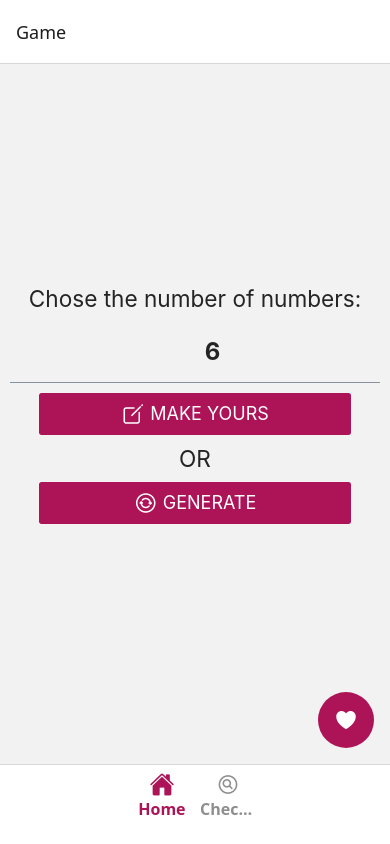
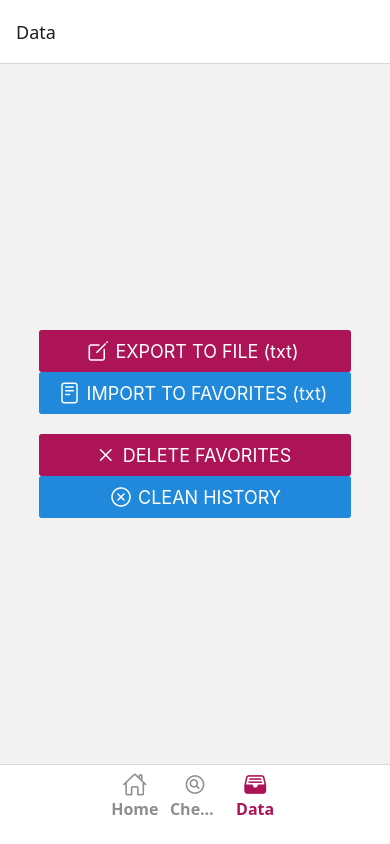
Before and after one commit to MatheusMFranco/better, a React Native app: screen /Data in a window 390 px wide. Built offline with nearby package versions, Linux system fonts and the light colour scheme.

Commit message:
feat: add import, export and clean data

```diff
--- a/package.json
+++ b/package.json
@@ -20,7 +20,9 @@
     "@rneui/themed": "^0.0.0-edge.2",
     "react": "18.3.1",
     "react-native": "0.76.1",
+    "react-native-document-picker": "^9.3.1",
     "react-native-elements": "^3.4.3",
+    "react-native-fs": "^2.20.0",
     "react-native-gesture-handler": "^2.21.2",
     "react-native-reanimated": "^3.16.3",
     "react-native-safe-area-context": "^4.14.0",
--- a/src/App.tsx
+++ b/src/App.tsx
@@ -7,6 +7,7 @@ import Ionicons from 'react-native-vector-icons/Ionicons';
 import { GameProvider } from './context/GameContext';
 import Checker from './views/Checker';
 import StackNavigation from './navigation/StackNavigation';
+import DataManager from './views/DataManager';
 
 const Tab = createBottomTabNavigator();
 
@@ -38,6 +39,9 @@ export default function App() {
                     case 'Checker':
                       iconName = focused ? 'search-circle' : 'search-circle-outline';
                       break;
+                    case 'Data':
+                      iconName = focused ? 'file-tray-full' : 'file-tray-full-outline';
+                      break;
                     default:
                       iconName = 'home';
                   }
@@ -56,6 +60,10 @@ export default function App() {
               name="Checker"
               component={Checker}
             />
+            <Tab.Screen
+              name="Data"
+              component={DataManager}
+            />
           </Tab.Navigator>
         </NavigationContainer>
       </GameProvider>
--- a/src/context/GameContext.tsx
+++ b/src/context/GameContext.tsx
@@ -3,7 +3,13 @@ import AsyncStorage from '@react-native-async-storage/async-storage';
 
 import { GameState } from '../models/GameState.model';
 
-type ActionType = 'createGame' | 'deleteGame' | 'dailyGame' | 'removeAllDailyGame' | 'removeAllSpecialsGame';
+type ActionType =
+  'createGame' |
+  'deleteGame' |
+  'dailyGame' |
+  'removeAllDailyGame' |
+  'removeAllSpecialsGame' |
+  'importToFavorites';
 
 interface Action {
   type: ActionType;
@@ -45,6 +51,13 @@ const actions = {
     return {
       ...state,
       specials: [],
+    };
+  },
+  importToFavorites(state: GameState, action: Action): GameState {
+    const game = action.payload as string[];
+    return {
+      ...state,
+      specials: game,
     };
   },
 };
--- /dev/null
+++ b/src/props/GameContextProps.ts
@@ -0,0 +1,6 @@
+import { GameState } from '../models/GameState.model';
+
+export interface GameContextProps {
+    state: GameState;
+    dispatch: React.Dispatch<any>;
+}
--- /dev/null
+++ b/src/views/DataManager.tsx
@@ -0,0 +1,138 @@
+import React, { useContext, useState } from 'react';
+import {
+  SafeAreaView,
+  StyleSheet,
+  View,
+  Alert,
+} from 'react-native';
+import DocumentPicker from 'react-native-document-picker';
+import RNFS from 'react-native-fs';
+import Ionicons from 'react-native-vector-icons/Ionicons';
+
+import { Button, Dialog, Text } from '@rneui/themed';
+
+import { GameContextProps } from '../props/GameContextProps';
+import GameContext from '../context/GameContext';
+
+const DataManager = () => {
+
+  const FILE_NAME = 'better.txt'
+  const { state, dispatch } = useContext<GameContextProps>(GameContext);
+  const [openDialog, setOpenDialog] = useState(false);
+  const [modalType, setModalType] = useState('');
+
+  const deleteWaning = (selection: 'history' | 'favorites') => {
+    setModalType(selection);
+    setOpenDialog(true);
+  };
+
+  const exportToFile = async () => {
+    try {
+      const filePath = `${RNFS.DownloadDirectoryPath}/${FILE_NAME}`;
+      const fileContent = state.specials.join('\n');
+      await RNFS.writeFile(filePath, fileContent, 'utf8');
+      Alert.alert('Success', `File saved in: ${filePath}`);
+    } catch (err) {
+      Alert.alert('Error', 'Error saving file');
+    }
+  };
+
+  const importFromFile = async () => {
+    try {
+      const res = await DocumentPicker.pick({
+        type: [DocumentPicker.types.plainText],
+      });
+
+      const filePath = res[0].uri;
+      const fileContent = await RNFS.readFile(filePath, 'utf8');
+      const fileLines = fileContent.split('\n');
+      dispatch({
+        type: 'importToFavorites',
+        payload: [...new Set(fileLines)],
+      });
+      Alert.alert('Success', 'Games imported to favorites!');
+    } catch (err) {
+      Alert.alert('Error', 'Error importing file');
+    }
+  };
+
+  const cleanFavorites = () => {
+    dispatch({
+      type: 'removeAllSpecialsGame',
+      payload: [],
+    });
+    setOpenDialog(false);
+    Alert.alert('Success', 'The favorite list has been cleaned.');
+  };
+
+  const cleanHistory = () => {
+    dispatch({
+      type: 'removeAllDailyGame',
+      payload: [],
+    });
+    setOpenDialog(false);
+    Alert.alert('Success', 'The history list has been cleaned.');
+  };
+
+  const clean = () => modalType === 'history' ? cleanHistory() : cleanFavorites();
+
+  return (
+    <SafeAreaView style={styles.DataManager}>
+      <View style={styles.Action}>
+        <Button
+          color="secondary"
+          title=" EXPORT TO FILE (txt) "
+          onPress={exportToFile}
+          icon={<Ionicons name='create-outline' size={24} color='white' />}
+        />
+        <Button
+          color="primary"
+          title=" IMPORT TO FAVORITES (txt) "
+          onPress={importFromFile}
+          icon={<Ionicons name='reader-outline' size={24} color='white' />}
+        />
+      </View>
+      <View style={styles.Action}>
+        <Button
+          color="secondary"
+          title=" DELETE FAVORITES "
+          onPress={() => deleteWaning('favorites')}
+          icon={<Ionicons name='close-outline' size={24} color='white' />}
+        />
+        <Button
+          color="primary"
+          title=" CLEAN HISTORY"
+          onPress={() => deleteWaning('history')}
+          icon={<Ionicons name='close-circle-outline' size={24} color='white' />}
+        />
+      </View>
+      <Dialog
+        isVisible={openDialog}
+        onBackdropPress={() => setOpenDialog(false)}>
+        <Dialog.Title title="Warning"/>
+        <Text>All the content will be erased, are you sure about that?</Text>
+        <Dialog.Actions>
+          <Dialog.Button title="YES, DO IT!" onPress={clean}/>
+          <Dialog.Button title="NO" onPress={() => setOpenDialog(false)}/>
+        </Dialog.Actions>
+      </Dialog>
+    </SafeAreaView>
+  );
+};
+
+const styles = StyleSheet.create({
+  DataManager: {
+    flexGrow: 1,
+    justifyContent: 'center',
+    alignItems: 'center',
+  },
+  Container: {
+    margin: 10,
+  },
+  Action: {
+    marginTop: 20,
+    width: '80%',
+  },
+});
+
+export default DataManager;
--- a/src/views/Favorites.tsx
+++ b/src/views/Favorites.tsx
@@ -7,18 +7,15 @@ import {
   Platform,
   ToastAndroid,
 } from 'react-native';
-import { ListItem, Button, Text } from '@rneui/themed';
 import Ionicons from 'react-native-vector-icons/Ionicons';
 
+import { useNavigation, useRoute } from '@react-navigation/native';
+import { ListItem, Button, Text } from '@rneui/themed';
+
 import GameContext from '../context/GameContext';
-import { DailyItem, GameState } from '../models/GameState.model';
-import { useNavigation, useRoute } from '@react-navigation/native';
+import { DailyItem } from '../models/GameState.model';
 import { FavoritesRouteProp } from '../props/FavoritesProps';
-
-interface GameContextProps {
-  state: GameState;
-  dispatch: React.Dispatch<any>;
-}
+import { GameContextProps } from '../props/GameContextProps';
 
 const Favorites: React.FC = () => {
   const { state, dispatch } = useContext<GameContextProps>(GameContext);
@@ -131,7 +128,6 @@ const Favorites: React.FC = () => {
 const styles = StyleSheet.create({
   container: {
     flex: 1,
-    paddingTop: 50,
   },
   emptyMessage: {
     padding: 10,
```
Also changed, not shown: 3 other files (tests, documents, lock files or other folders).
